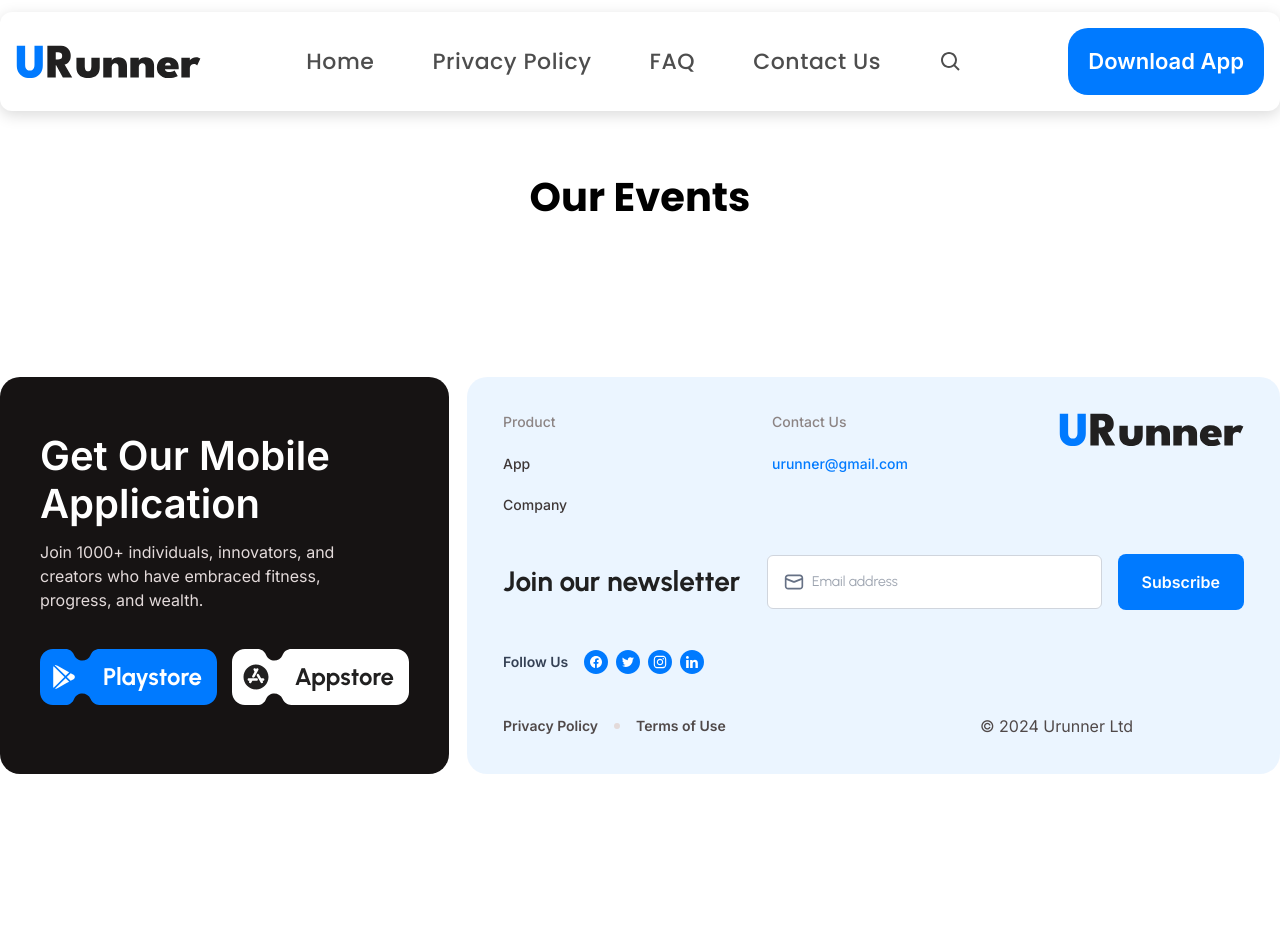
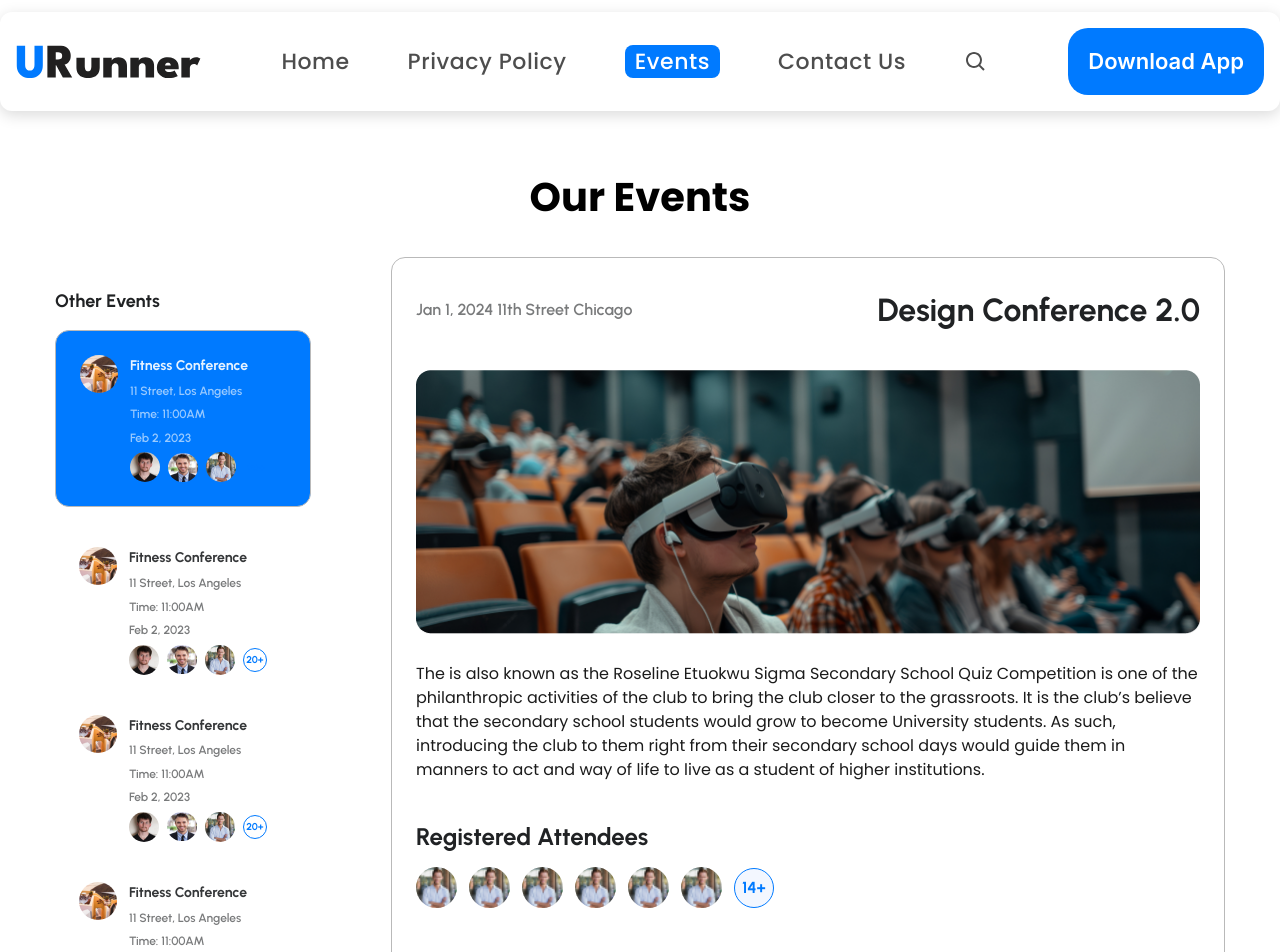
Before and after one commit to Mickey771/urunner, a Next.js app: page /events in a window 1280 px wide. Shown: the top 952 px of the page. Before the commit the page ends 800 px from the top, so only its background shows below. Built offline with nearby package versions, Linux system fonts and the light colour scheme.

Commit message:
added event page

```diff
--- a/src/app/events/page.tsx
+++ b/src/app/events/page.tsx
@@ -1,11 +1,151 @@
+import Image from "next/image";
 import React from "react";
 
 const page = () => {
   return (
-    <section className="w-full max-w-max max-auto mt-20 mb-40">
+    <section className="w-full max-w-max mx-auto mt-20 mb-40">
       <h1 className=" h-[38px] text-center text-black text-[40px] font-bold font-['Poppins'] leading-[37.50px]">
         Our Events
       </h1>
+
+      <div className="w-full mt-10 flex gap-20 justify-center">
+        <aside className="w-full max-w-[256px] pt-[30px]">
+          <h2 className="text-[#202224] text-lg font-bold font-['Nunito Sans']">
+            Other Events
+          </h2>
+
+          <div className="mt-[15px] flex flex-col gap-[40px]">
+            {Array.from({ length: 4 }, (_, index) => (
+              <div
+                key={index}
+                className={`${
+                  index === 0 &&
+                  "py-6 bg-primaryBlue text-white rounded-[14px] border-[0.3px] border-[#B9B9B9]"
+                } px-6 text-[#202224] flex gap-3`}
+              >
+                <div className="w-[38px] h-fit">
+                  <Image
+                    src={"/eventImg.png"}
+                    height={0}
+                    width={0}
+                    sizes="100vw"
+                    style={{ width: "100%", height: "auto" }}
+                    alt="event img"
+                    className="rounded-full"
+                  />
+                </div>
+
+                <div className="flex flex-col gap-1">
+                  <h3 className="opacity-90  text-sm font-bold font-['Nunito Sans'] leading-relaxed">
+                    Fitness Conference
+                  </h3>
+                  <p className="opacity-60  text-xs font-semibold font-['Nunito Sans'] leading-relaxed">
+                    11 Street, Los Angeles
+                  </p>
+                  <p className="opacity-60  text-xs font-semibold font-['Nunito Sans'] leading-relaxed">
+                    Time: 11:00AM
+                  </p>
+                  <p className="opacity-60  text-xs font-semibold font-['Nunito Sans'] leading-relaxed">
+                    Feb 2, 2023
+                  </p>
+
+                  <div className="flex items-center gap-2">
+                    <Image
+                      src={"/man1.png"}
+                      width={30}
+                      height={30}
+                      alt="profile"
+                      className="rounded-full"
+                    />
+                    <Image
+                      src={"/man2.png"}
+                      width={30}
+                      height={30}
+                      alt="profile"
+                      className="rounded-full"
+                    />
+                    <Image
+                      src={"/man3.png"}
+                      width={30}
+                      height={30}
+                      alt="profile"
+                      className="rounded-full"
+                    />
+                    <span className="h-6 w-6 flex items-center justify-center border border-primaryBlue rounded-full">
+                      <p className=" text-[#007aff] text-[10px] font-bold font-['Nunito Sans']">
+                        20+
+                      </p>
+                    </span>
+                  </div>
+                </div>
+              </div>
+            ))}
+          </div>
+        </aside>
+
+        <article className="w-full max-w-[834px] py-[28px] px-6 border-[0.3px] border-[#B9B9B9] rounded-[14px]">
+          <div className="flex items-center justify-between">
+            <p className=" opacity-60 text-[#202224] text-base font-semibold font-['Nunito Sans']">
+              Jan 1, 2024 11th Street Chicago
+            </p>
+            <h2 className=" text-right text-[#202224] text-[32px] font-bold font-['Nunito Sans']">
+              Design Conference 2.0
+            </h2>
+          </div>
+          <div className="w-full mt-9">
+            <Image
+              src={"/vrBg.png"}
+              width={0}
+              height={0}
+              sizes="100vw"
+              style={{ width: "100%", height: "auto" }}
+              alt="vr image"
+            />
+          </div>
+          <p className="h-[159px]">
+            <span className="text-[#1b1b1b] text-lg font-normal font-['Poppins']">
+              <br />
+            </span>
+            <span className="text-[#1b1b1b] text-base font-normal font-['Poppins']">
+              The is also known as the Roseline Etuokwu Sigma Secondary School
+              Quiz Competition is one of the philanthropic activities of the
+              club to bring the club closer to the grassroots. It is the club’s
+              believe that the secondary school students would grow to become
+              University students. As such, introducing the club to them right
+              from their secondary school days would guide them in manners to
+              act and way of life to live as a student of higher institutions.{" "}
+            </span>
+          </p>
+
+          <h3 className="h-8 text-[#202224] text-2xl font-bold font-['Nunito Sans'] mt-[28px]">
+            Registered Attendees
+          </h3>
+          <div className="flex items-center gap-3 mt-[14px]">
+            {Array.from({ length: 6 }, () => (
+              <div>
+                <Image
+                  src={"/man3.png"}
+                  alt="profile"
+                  height={41}
+                  width={41}
+                  className="rounded-full"
+                />
+              </div>
+            ))}
+            <span className="w-10 h-10 inline-flex justify-center items-center border border-primaryBlue rounded-full bg-[#DFE9FF5E]">
+              <p className=" text-[#007aff] text-base font-bold font-['Nunito Sans']">
+                14+
+              </p>
+            </span>
+          </div>
+
+          <button className="w-[200px] h-12 mt-[60px] px-[30px] py-3 bg-[#007aff] rounded-[10px] shadow shadow-inner justify-center items-center gap-2.5 inline-flex">
+            <p className="text-center text-white text-xl font-semibold font-['Urbanist'] leading-normal">
+              Register Now
+            </p>
+          </button>
+        </article>
+      </div>
     </section>
   );
 };
--- a/src/components/Footer.tsx
+++ b/src/components/Footer.tsx
@@ -64,9 +64,12 @@
             <p className="text-[#8c8484] text-sm font-medium font-['Inter'] leading-tight">
               Contact Us
             </p>
-            <p className="text-[#007aff] text-sm font-medium font-['Inter'] leading-tight">
-              urunner@gmail.com
-            </p>
+            <a
+              href="mailto:info@urunner.io"
+              className="text-[#007aff] text-sm font-medium font-['Inter'] leading-tight"
+            >
+              info@urunner.io
+            </a>
           </div>
           <span>
             <URunner />
--- a/src/components/Navbar.tsx
+++ b/src/components/Navbar.tsx
@@ -15,8 +15,8 @@
     text: "Privacy Policy",
   },
   {
-    path: "/faq",
-    text: "FAQ",
+    path: "/events",
+    text: "Events",
   },
   {
     path: "/contact-us",
```
Also changed, not shown: public/eventImg.png (added), public/vrBg.png (added).
